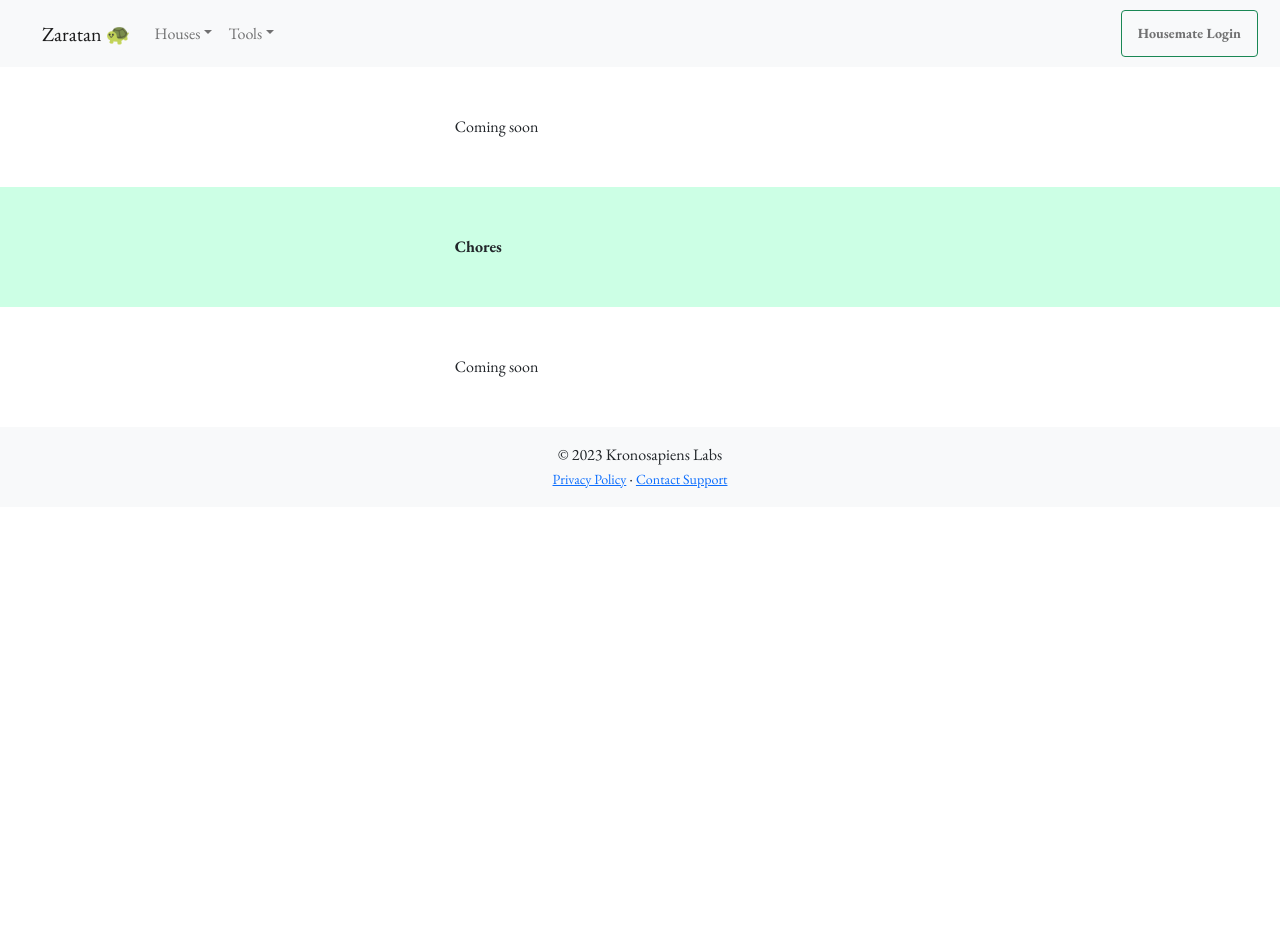
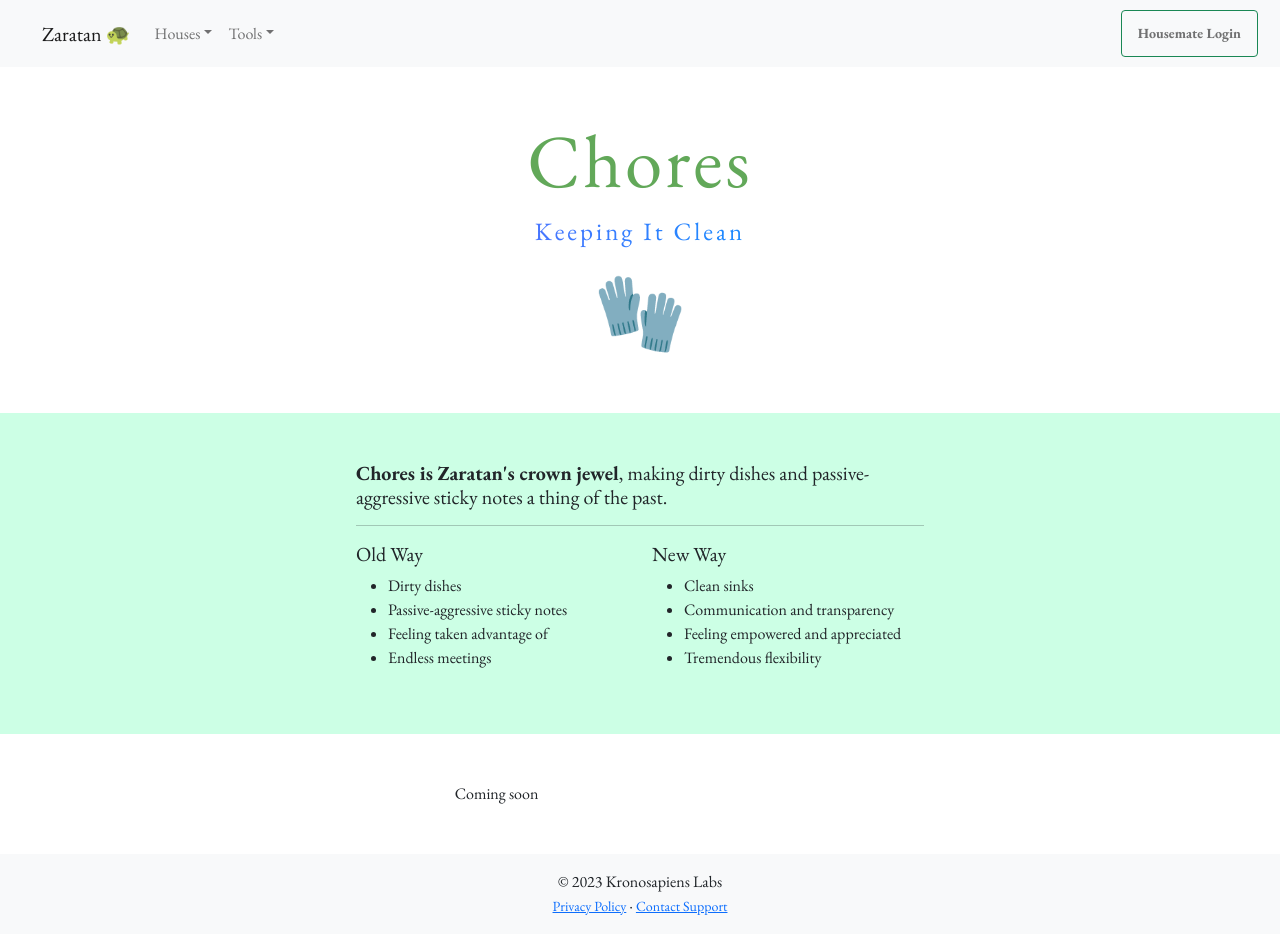
Before and after one commit to zaratanDotWorld/zaratan-site, a Next.js app: page /tools/chores in a window 1280 px wide. Before the commit the page ends 800 px from the top, so only its background shows below. Built offline with nearby package versions, Linux system fonts and the light colour scheme.

Commit message:
Add content to chores page

```diff
--- a/pages/tools/chores.jsx
+++ b/pages/tools/chores.jsx
@@ -1,4 +1,6 @@
 import { Container, Row, Col } from 'react-bootstrap';
+
+import Headpiece from '../../components/headpiece';
 
 export default function () {
   return (
@@ -6,17 +8,46 @@ export default function () {
       <Row className="p-5">
        <Col />
         <Col>
-          Coming soon
+          <Headpiece
+              mainText="Chores"
+              subText="Keeping It Clean"
+              icon="&#x1f9e4;"
+              scale={25}
+            />
         </Col>
         <Col />
       </Row>
 
-      <Row className="green p-5">
+      <Row className="green pt-5 px-5">
         <Col />
-        <Col className="col-8 col-md-6 col-xl-4">
-          <b>Chores</b>
+        <Col md={10} xl={6}>
+          <h5><b>Chores is Zaratan's crown jewel</b>, making dirty dishes and passive-aggressive sticky notes a thing of the past.</h5>
+          <hr></hr>
         </Col>
         <Col />
+      </Row>
+
+      <Row className="green pb-5 px-5">
+        <Col/>
+        <Col md={5} xl={3}>
+          <h5>Old Way</h5>
+          <ul>
+            <li>Dirty dishes</li>
+            <li>Passive-aggressive sticky notes</li>
+            <li>Feeling taken advantage of</li>
+            <li>Endless meetings</li>
+          </ul>
+        </Col>
+        <Col md={5} xl={3}>
+          <h5>New Way</h5>
+          <ul>
+            <li>Clean sinks</li>
+            <li>Communication and transparency</li>
+            <li>Feeling empowered and appreciated</li>
+            <li>Tremendous flexibility</li>
+          </ul>
+        </Col>
+        <Col/>
       </Row>
 
       <Row className="p-5">
```
